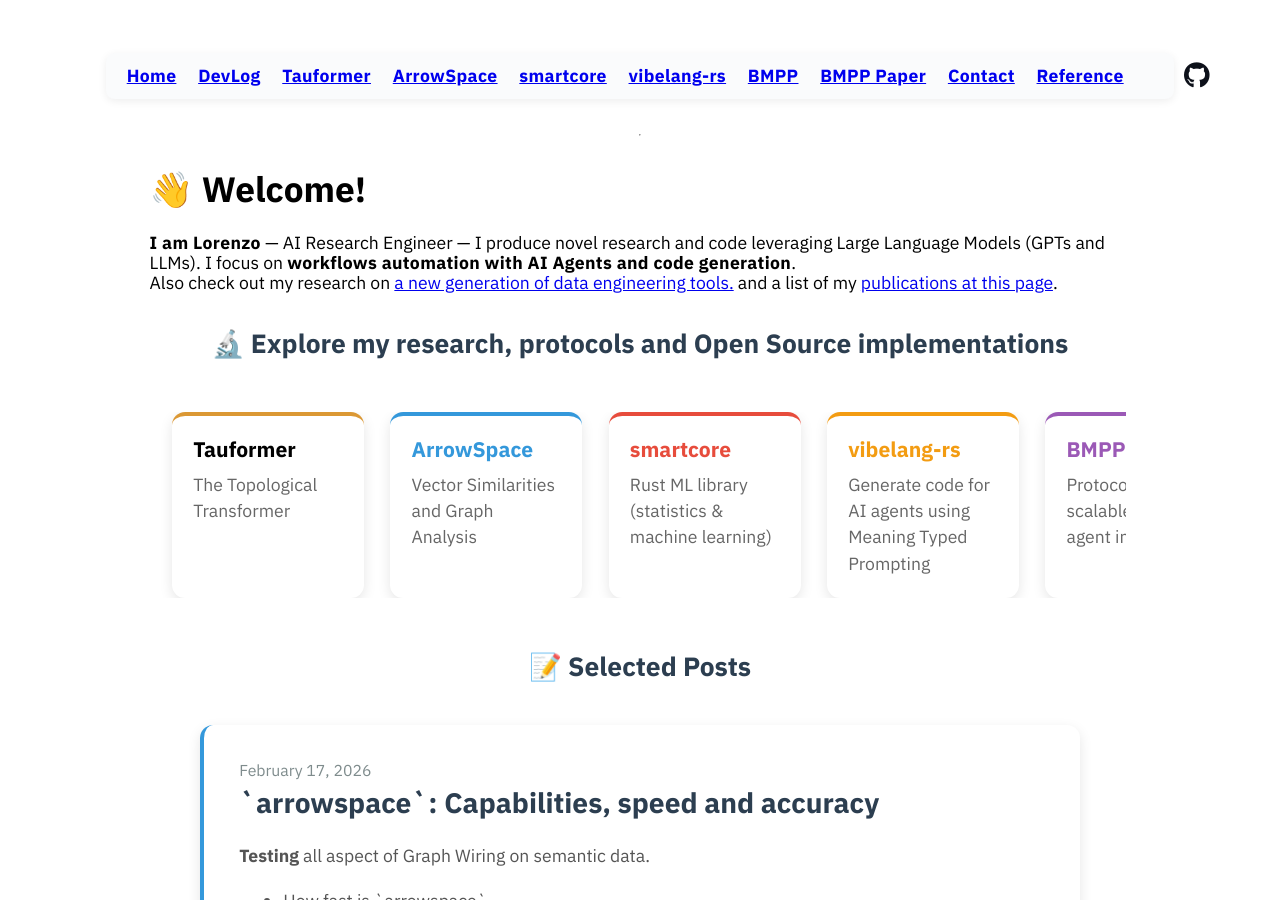
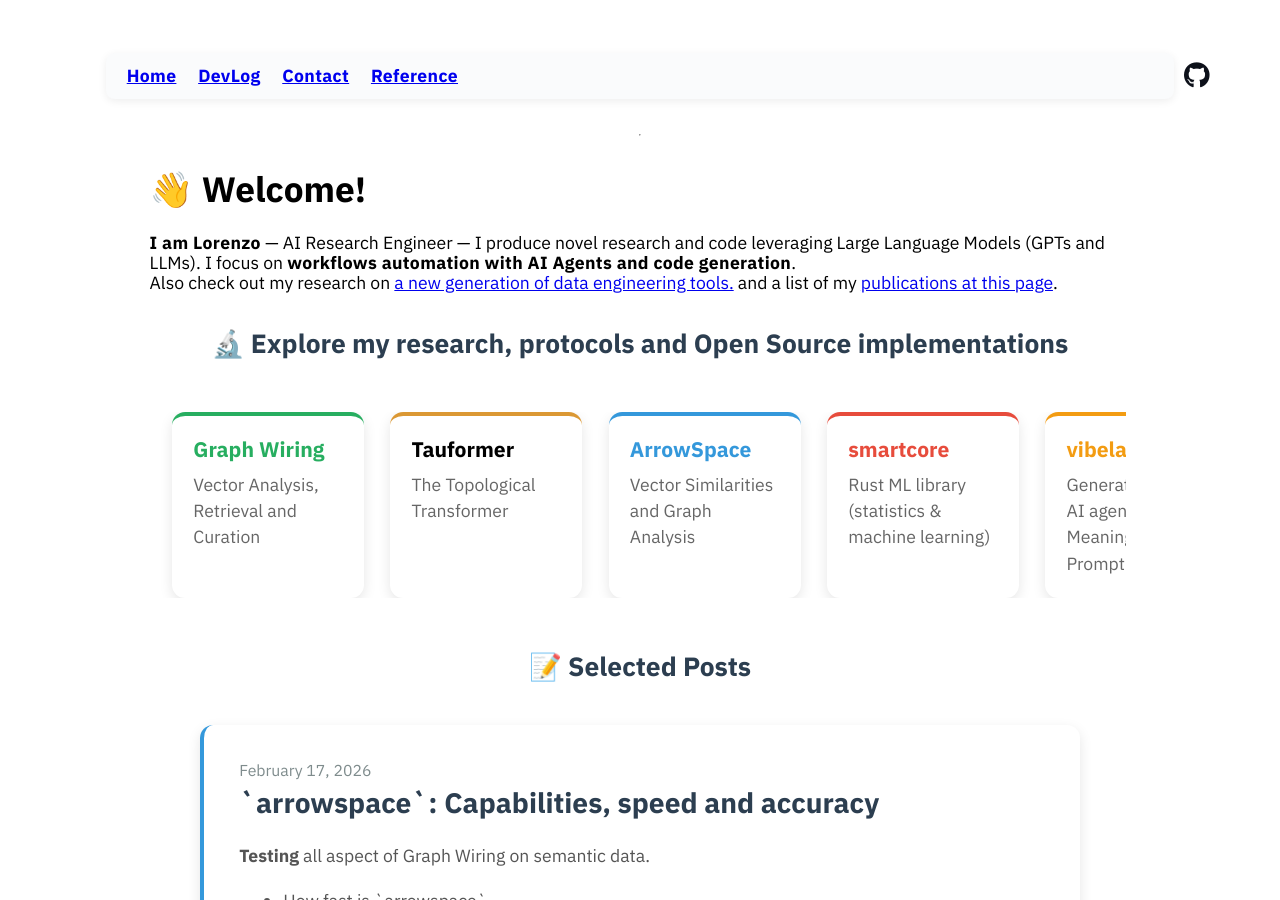
Before and after one commit to Mec-iS/staticwebpage, a Jekyll site: the page built from index.md, in a window 1280 px wide and 900 px high. Built offline with Jekyll 4.4.1, drawn with Linux system fonts in a browser that asks for light colours; nearby versions of some CDN libraries.

Commit message:
add graph wiring

```diff
--- a/_includes/nav.html
+++ b/_includes/nav.html
@@ -2,12 +2,6 @@
   <ul class="pure-menu-list">
     <li class="pure-menu-item"><a href="{{ "/" }}">Home</a></li>
     <li class="pure-menu-item"><a href="{{ "/blog" }}">DevLog</a></li>
-    <li class="pure-menu-item"><a href="{{ "/posts/012_topological_transformer_tauformer_domain_memory_in_attention" }}">Tauformer</a></li>
-    <li class="pure-menu-item"><a href="{{ "/arrowspace-paper" }}">ArrowSpace</a></li>
-    <li class="pure-menu-item"><a href="{{ "/smartcorelib" }}">smartcore</a></li>
-    <li class="pure-menu-item"><a href="{{ "/vibelang-rs" }}">vibelang-rs</a></li>
-    <li class="pure-menu-item"><a href="{{ "/bmpp" }}">BMPP</a></li>
-    <li class="pure-menu-item"><a href="{{ "/bmpp-paper" }}">BMPP Paper</a></li>
     <li class="pure-menu-item"><a href="{{ "/contact" }}">Contact</a></li>
     <li class="pure-menu-item"><a href="{{ "/references" }}">Reference</a></li>
   </ul>
--- a/index.md
+++ b/index.md
@@ -172,7 +172,7 @@ layout: default
 </style>
 
 # 👋 Welcome!
-<p><strong class="pure-menu-item">I am Lorenzo</strong> — AI Research Engineer — I produce novel research and code leveraging Large Language Models (GPTs and LLMs). I focus on <strong class="pure-menu-item">workflows automation with AI Agents and code generation</strong>.<br/> Also check out my research on <a href="{{ "/posts/001_energy_informed_db" }}">a new generation of data engineering tools.</a> and a list of my <a href="https://www.techrxiv.org/users/685780">publications at this page</a>.</p>
+<p><strong class="pure-menu-item">I am Lorenzo</strong> — AI Research Engineer — I produce novel research and code leveraging Large Language Models (GPTs and LLMs). I focus on <strong class="pure-menu-item">workflows automation with AI Agents and code generation</strong>.<br/> Also check out my research on <a href="{{ "/posts/001_energy_informed_db" }}">a new generation of data engineering tools.</a> and a list of my <a href="https://www.techrxiv.org/users/685780?articles_format=list&view_mode=publications">publications at this page</a>.</p>
 
 <div class="research-container">
   <h2 class="research-header">
@@ -180,6 +180,13 @@ layout: default
   </h2>
 
   <div class="research-grid">
+    <div class="research-card card-bmpp-paper">
+      <a href="{{ "/graph-wiring" }}">
+        <h3>Graph Wiring</h3>
+        <p>Vector Analysis, Retrieval and Curation</p>
+      </a>
+    </div>
+
     <div class="research-card card-tauformer">
       <a href="{{ "/posts/012_topological_transformer_tauformer_domain_memory_in_attention" }}">
         <h3>Tauformer</h3>
```
Also changed, not shown: graph-wiring.md (+0 -2 lines).
